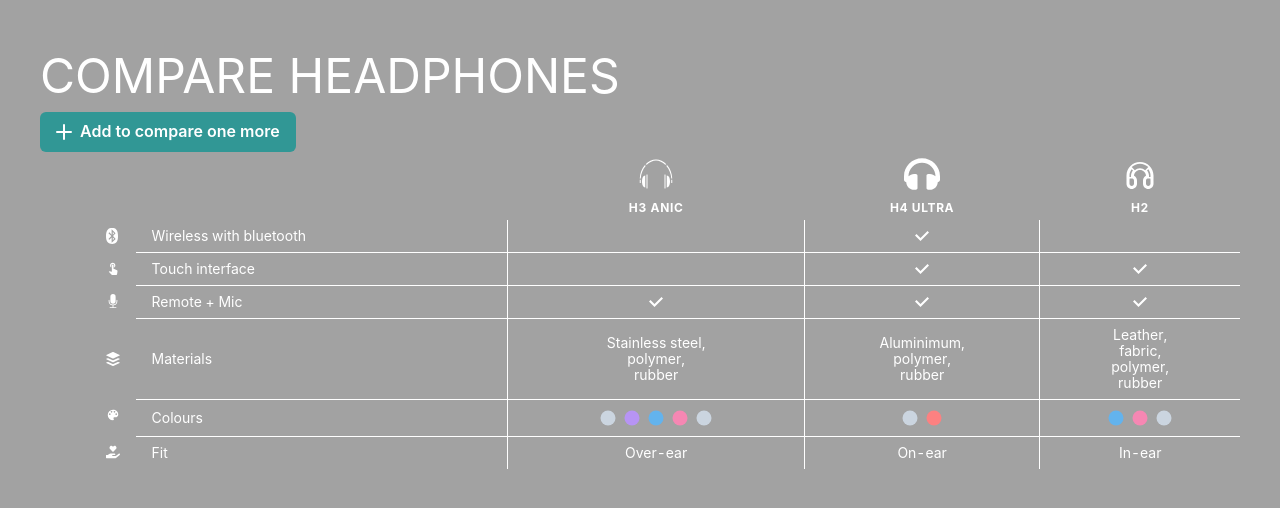
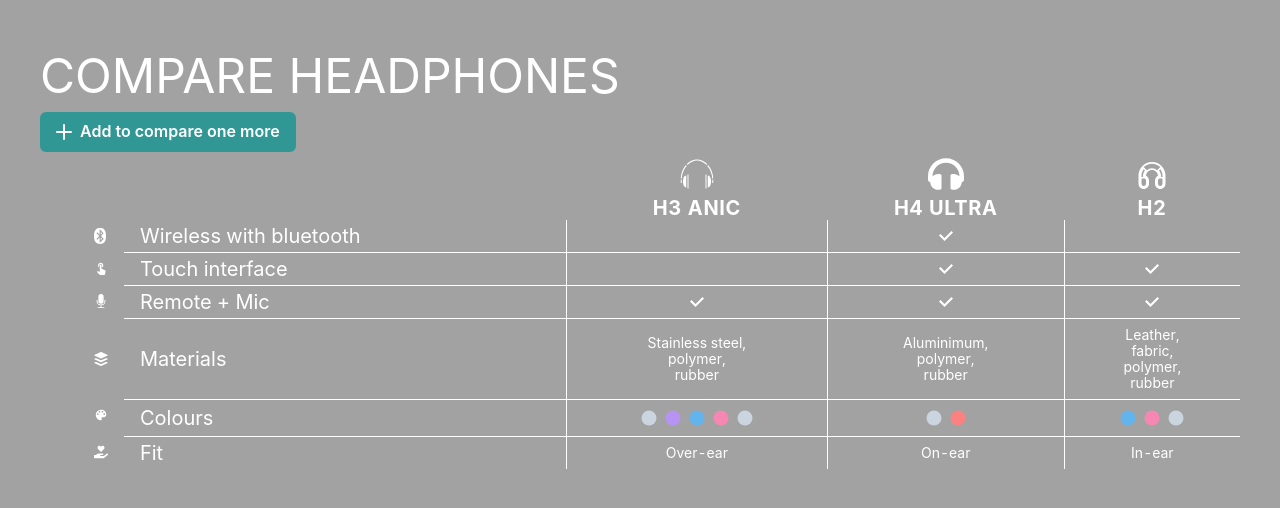
Before and after one commit to tahsinAmin/table-design, a Next.js app: page / in a window 1280 px wide. Shown: the top 508 px of the page. Built offline with nearby package versions, Linux system fonts and the light colour scheme.

Commit message:
Able to optimize the text break with split method

```diff
--- a/components/TableTry/TableTry.js
+++ b/components/TableTry/TableTry.js
@@ -19,38 +19,41 @@ const TableTry = () => {
         //     "wWB": false,
         //     "tI": true,
         //     "rM": true,
-        //     "m": ["Event Fee Return + Cycling", "Apparel Insured"],
+        //     "m": "Event Fee Return + Cycling Apparel Insured",
         //     "colors": ["blue.300", "pink.300", "gray.300"],
         //     "fit": "On-ear"
         // },
         {
             "name": <VStack><GiHeadphones size={"36px"} />
-                <Text>H3 Anic</Text></VStack>,
+                <Text fontSize={'xl'}>H3 Anic</Text></VStack>,
             "wWB": false,
             "tI": false,
             "rM": true,
             "m": ["Stainless steel", "polymer", "rubber",],
+            // "m": "Stainless steel polymer rubber",
             "colors": ["gray.300", "purple.300", "blue.300", "pink.300", "gray.300"],
             "fit": "Over-ear"
         },
         {
             "name": <VStack>
                 <FaHeadphones size={"36px"} />
-                <Text>H4 Ultra</Text></VStack>,
+                <Text fontSize={'xl'}>H4 Ultra</Text></VStack>,
             "wWB": true,
             "tI": true,
             "rM": true,
             "m": ["Aluminimum", "polymer", "rubber",],
+            // "m": "Aluminimum polymer rubber",
             "colors": ["gray.300", "red.300"],
             "fit": "On-ear"
         },
         {
             "name": <VStack><TiHeadphones size={"36px"} />
-                <Text>H2</Text></VStack>,
+                <Text fontSize={'xl'}>H2</Text></VStack>,
             "wWB": false,
             "tI": true,
             "rM": true,
             "m": ["Leather", "fabric", "polymer", "rubber"],
+            // "m": "Leather fabric polymer rubber",
             "colors": ["blue.300", "pink.300", "gray.300"],
             "fit": "In-ear"
         }
@@ -69,28 +72,29 @@ const TableTry = () => {
                         <Tr>
                             <Th border={'none'}></Th>
                             <Th border={'none'}></Th>
-                            {data.map((item) => <Th border={'none'}><Center>{item.name}</Center></Th>)}
+                            {data.map((item, index) => <Th key={index} border={'none'}><Center>{item.name}</Center></Th>)}
                         </Tr>
                     </Thead>
                     <Tbody>
                         <Tr>
                             <Td border={'none'} as={Flex} justifyContent={'flex-end'}><FaBluetooth size={"16px"} /></Td>
                             <Td border='1px solid #fff' borderTop={0} borderLeft={0} borderRight={0}>
-                                Wireless with bluetooth</Td>
-                            {data.map((item) => <Td border='1px solid #fff' borderTop={0}
+                                <Text fontSize={'xl'}>Wireless with bluetooth</Text></Td>
+                            {data.map((item, index) => <Td key={index} border='1px solid #fff' borderTop={0}
                                 borderRight={0}><Center>{item.wWB && <CheckIcon />}</Center></Td>)}
                         </Tr>
                         <Tr>
                             <Td border={'none'} as={Flex} justifyContent={'flex-end'}><MdTouchApp /></Td>
-                            <Td border='1px solid #fff' borderTop={0} borderLeft={0} borderRight={0}>Touch interface</Td>
-                            {data.map((item) => <Td border='1px solid #fff' borderTop={0}
+                            <Td border='1px solid #fff' borderTop={0} borderLeft={0} borderRight={0}><Text fontSize={'xl'}>Touch interface</Text></Td>
+                            {data.map((item, index) => <Td key={index} border='1px solid #fff' borderTop={0}
                                 borderRight={0}><Center>{item.tI && <CheckIcon />}</Center></Td>)}
                         </Tr>
 
                         <Tr>
                             <Td border={'none'} as={Flex} justifyContent={'flex-end'}><BsFillMicFill /></Td>
-                            <Td border='1px solid #fff' borderTop={0} borderLeft={0} borderRight={0}>Remote + Mic</Td>
-                            {data.map((item) => <Td border='1px solid #fff' borderTop={0}
+                            <Td border='1px solid #fff' borderTop={0} borderLeft={0} borderRight={0}><Text fontSize={'xl'}>Remote + Mic</Text>
+                            </Td>
+                            {data.map((item, index) => <Td key={index} border='1px solid #fff' borderTop={0}
                                 borderRight={0}><Center>{item.rM && <CheckIcon />}</Center></Td>)}
                         </Tr>
 
@@ -98,15 +102,18 @@ const TableTry = () => {
                             <Td border={'none'}><Box as={Flex} justifyContent={'flex-end'}
                                 alignItems='center'><GrStackOverflow /></Box></Td>
                             <Td border='1px solid #fff' borderLeft={0} borderRight={0}
-                                borderTop={0}>Materials</Td>
+                                borderTop={0}><Text fontSize={'xl'}>Materials</Text></Td>
                             {data.map((item) => {
                                 {/* return (
-                                <Td border='1px solid #fff' borderRight={0}
-                                    borderTop={0}>
-                                    <Wrap w='50%'>
-                                        {item.m.map((materialItem, index) => <Text align='center'>{materialItem}</Text>)}
-                                    </Wrap></Td>
-                            ) */}
+                                    <Td border='1px solid #fff' borderRight={0}
+                                        borderTop={0}>
+                                        <Wrap w={{ base: '100%', lg: '60%' }}>
+                                            {item.m.split(' ').map((materialItem, index) => {
+                                                if (index == item.m.length - 1) return <Text key={index} align='center' fontSize={'md'}>{materialItem}</Text>
+                                                else return <Text key={index} align='center' fontSize={'md'}>{materialItem}</Text>
+                                            })}
+                                        </Wrap></Td>
+                                ) */}
                                 return (
                                     <Td border='1px solid #fff' borderRight={0}
                                         borderTop={0}>
@@ -122,11 +129,11 @@ const TableTry = () => {
                         </Tr>
                         <Tr>
                             <Td border={'none'} as={Flex} justifyContent={'flex-end'}><MdColorLens /></Td>
-                            <Td border='1px solid #fff' borderTop={0} borderLeft={0} borderRight={0}>Colours</Td>
-                            {data.map((item) => {
-                                return (<Td border='1px solid #fff' borderTop={0} borderRight={0}>
+                            <Td border='1px solid #fff' borderTop={0} borderLeft={0} borderRight={0}><Text fontSize={'xl'}>Colours</Text></Td>
+                            {data.map((item, index) => {
+                                return (<Td key={index} border='1px solid #fff' borderTop={0} borderRight={0}>
                                     <Flex justifyContent={'center'} gap={1}>
-                                        {item.colors.map((colorItem) => <CircleIcon boxSize={5} color={colorItem} />)}
+                                        {item.colors.map((colorItem, index) => <CircleIcon key={index} boxSize={5} color={colorItem} />)}
                                     </Flex>
                                 </Td>)
                             })}
@@ -134,8 +141,8 @@ const TableTry = () => {
                         <Tr>
                             <Td border={'none'} as={Flex} justifyContent={'flex-end'}><FaHandHoldingHeart /></Td>
                             <Td border='1px solid #fff' borderTop={0} borderLeft={0} borderRight={0}
-                                borderBottom={0}>Fit</Td>
-                            {data.map((item) => <Td border='1px solid #fff' borderTop={0} borderRight={0}
+                                borderBottom={0}><Text fontSize={'xl'}>Fit</Text></Td>
+                            {data.map((item, index) => <Td key={index} border='1px solid #fff' borderTop={0} borderRight={0}
                                 borderBottom={0}><Center>{item.fit}</Center></Td>)}
                         </Tr>
                     </Tbody>
```
Also changed, not shown: 1 other file (tests, documents, lock files or other folders).
